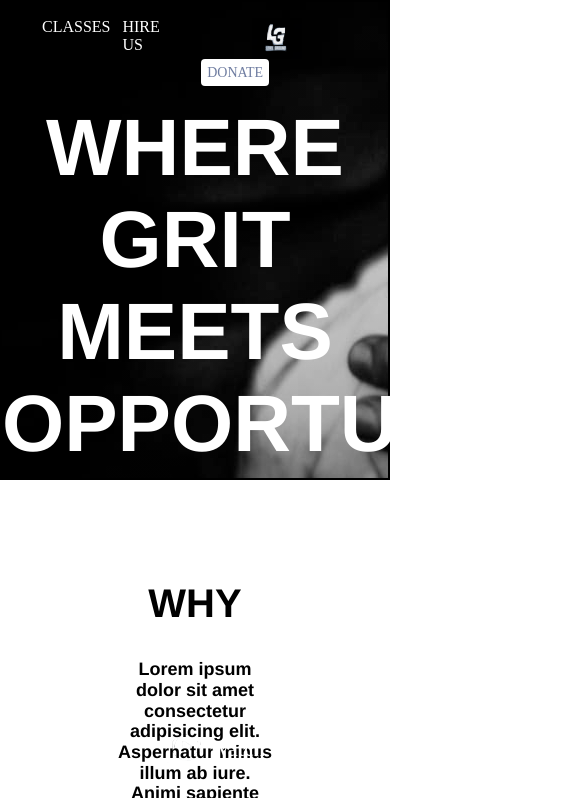
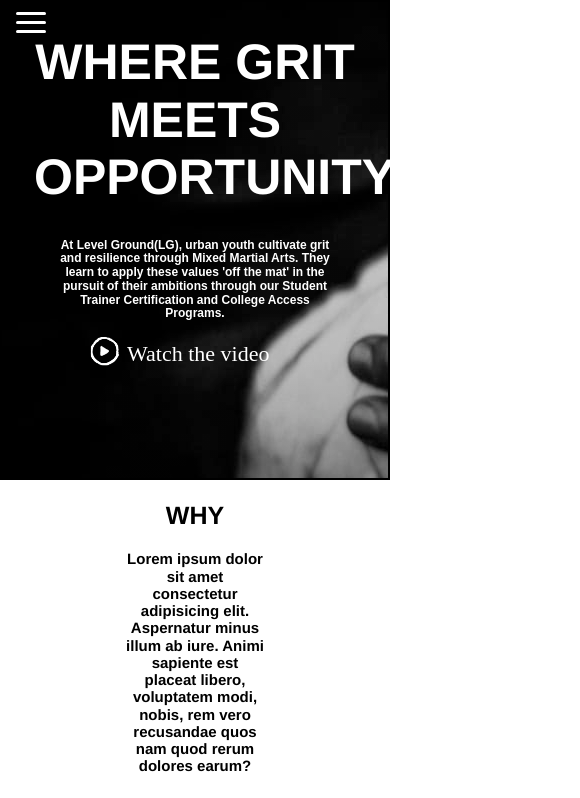
Before and after one commit to Ambush3/Class08---3-Layouts, a plain HTML site: page LG_MMA/index.html in a window 390 px wide. Shown: the top 798 px of the page, 580 px wide, since content can reach past the window. Drawn offline with Linux system fonts and the light colour scheme.

Commit message:
Responsive Layout update

```diff
--- a/LG_MMA/css/style.css
+++ b/LG_MMA/css/style.css
@@ -377,7 +377,78 @@
   height: 1px;
 }
 
+.toggle-button {
+  position: absolute;
+  top: .75rem;
+  left: 1rem;
+  display: none;
+  flex-direction: column;
+  justify-content: space-between;
+  width: 30px;
+  height: 21px;
+}
 
+.toggle-button .bar {
+  height: 3px;
+  width: 100%;
+  background-color: white;
+  border-radius: 10px;
+}
 /******************************************
 /* ADDITIONAL STYLES
 /*******************************************/
+
+
+@media only screen and (min-width: 320px) and (max-width: 760px) {
+  .nav {
+    width: 100%;
+  }
+
+  .nav-item {
+    width: 100%;
+    float: none;
+  }
+
+  .toggle-button {
+    display: flex;
+  }
+
+  .top-nav ul li {
+    display: none;
+  }
+
+  main h1 {
+    font-size: 50px;
+    margin: 2rem;
+  }
+
+  main h3 {
+    font-size: 12px;
+  }
+
+  .video-link {
+    margin-left: 5rem;
+    padding-bottom: 20px;
+  }
+
+  .first-content-margin {
+    margin: 20px;
+  }
+
+  .first-content-margin h2 {
+    font-size: 25px;
+  }
+
+  .first-content-margin  h4{
+    font-size: 15px;
+  }
+
+  .third-content-margin {
+    margin: 1.5rem;
+  }
+
+  .third-content-margin h5 {
+    width: 100%;
+    margin-left: 0;
+  }
+}
--- a/LG_MMA/index.html
+++ b/LG_MMA/index.html
@@ -18,6 +18,12 @@
 <body>
 	<main>
 		<nav class="top-nav">
+			<a href="#" class="toggle-button">
+				<span class="bar"></span>
+				<span class="bar"></span>
+				<span class="bar"></span>
+			</a>
+
 			<ul>
 				<li class="left"><a href="#" alt="classes"> Classes </a></li>
 				<li class="hiring"><a href="#" alt="hiring"> Hire Us </a></li>
```
